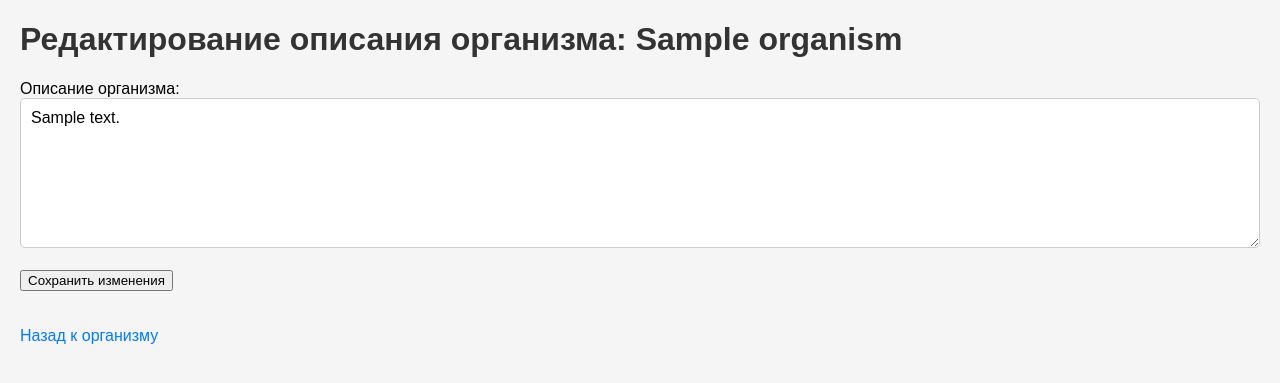
After one commit to ArtemVaska/DB_University, a Flask app: page /edit_organism_description/1 in a window 1280 px wide. The commit adds this page. Shown: the top 383 px of the page. Run offline with Flask 3, Linux system fonts and the light colour scheme; tables that the repository leaves empty hold one stand-in row (values such as "Sample post").

Commit message:
Final updates

```diff
--- a/app/models.py
+++ b/app/models.py
@@ -6,7 +6,7 @@ class Organism(db.Model):
     id = db.Column(db.String, primary_key=True)
     name = db.Column(db.String, nullable=False)
     gene_count = db.Column(db.Integer, default=0)
-    description = db.Column(db.Text, nullable=True)
+    description = db.Column(db.String, default="Описание не предоставлено")  # Значение по умолчанию
 
     # Связь с таблицей генов (один-ко-многим)
     genes = db.relationship('Gene', backref='organism', lazy=True)
--- a/app/routes.py
+++ b/app/routes.py
@@ -107,3 +107,36 @@ def delete_all_genes(organism_id):
     organism.update_gene_count()
 
     return redirect(url_for('index'))
+
+
+@app.route('/edit_organism_description/<string:organism_id>', methods=['GET', 'POST'])
+def edit_organism_description(organism_id):
+    organism = Organism.query.get_or_404(organism_id)
+
+    if request.method == 'POST':
+        new_description = request.form['description']
+        if new_description.strip():  # Проверяем, что описание не пустое
+            organism.description = new_description
+        else:
+            organism.description = "Описание не предоставлено"  # Если пусто, ставим дефолтное значение
+        db.session.commit()
+        flash('Описание организма обновлено.', 'success')
+        return redirect(url_for('organism_detail', organism_id=organism.id))
+
+    return render_template('edit_organism_description.html', organism=organism)
+
+
+@app.route('/delete_organism/<string:organism_id>', methods=['POST'])
+def delete_organism(organism_id):
+    organism = Organism.query.get_or_404(organism_id)
+
+    # Удаляем все гены этого организма
+    genes = Gene.query.filter_by(organism_id=organism.id).all()
+    for gene in genes:
+        db.session.delete(gene)
+
+    # Удаляем саму запись об организме
+    db.session.delete(organism)
+    db.session.commit()
+
+    return redirect(url_for('index'))
--- a/app/templates/add_organism.html
+++ b/app/templates/add_organism.html
@@ -14,8 +14,8 @@
         <label for="name">Название организма:</label>
         <input type="text" name="name" id="name" value="{{ request.form['name'] if request.form.get('name') else '' }}" required><br><br>
 
-        <label for="description">Описание:</label>
-        <textarea name="description" rows="4" cols="50" required>{{ request.form['description'] if request.form.get('description') else '' }}</textarea><br><br>
+        <label for="description">Описание (необязательно):</label>
+        <textarea name="description" rows="4" cols="50">{{ request.form['description'] if request.form.get('description') else '' }}</textarea><br><br>
 
         <input type="submit" value="Добавить организм">
     </form>
--- /dev/null
+++ b/app/templates/edit_organism_description.html
@@ -0,0 +1,28 @@
+<!DOCTYPE html>
+<html lang="ru">
+<head>
+    <meta charset="UTF-8">
+    <meta name="viewport" content="width=device-width, initial-scale=1.0">
+    <title>Редактирование описания организма</title>
+    <link rel="stylesheet" href="{{ url_for('static', filename='style.css') }}">
+</head>
+<body>
+
+    <div class="container">
+        <h1>Редактирование описания организма: {{ organism.name }}</h1>
+
+        <!-- Форма редактирования описания -->
+        <form method="POST">
+            <label for="description">Описание организма:</label><br>
+            <textarea name="description" rows="4" cols="50">{{ organism.description }}</textarea><br><br>
+            <input type="submit" value="Сохранить изменения">
+        </form>
+
+        <br><br>
+
+        <!-- Кнопка для возврата на страницу организма -->
+        <a href="{{ url_for('organism_detail', organism_id=organism.id) }}" class="button">Назад к организму</a>
+    </div>
+
+</body>
+</html>
```
Also changed, not shown: app/templates/index.html (+9 -1 lines), app/templates/organism_detail.html (+13 -1 lines), genes.db.
